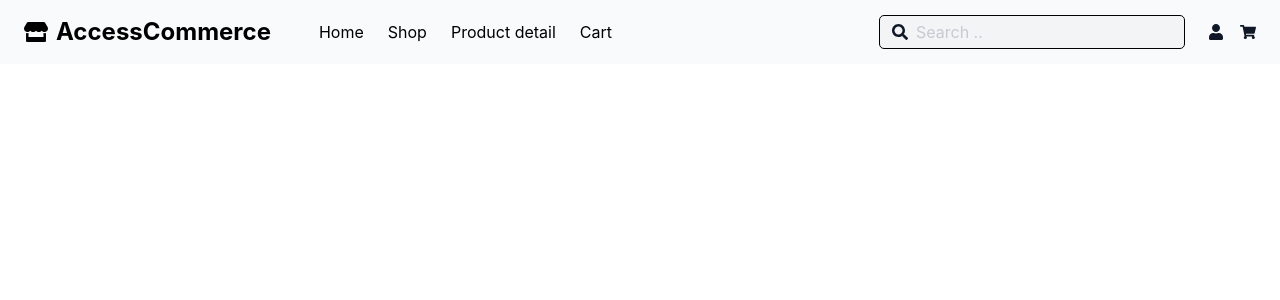
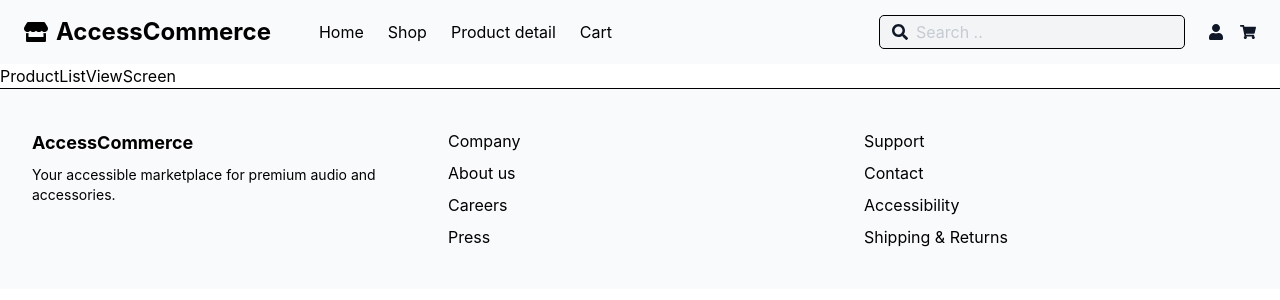
Before and after one commit to webdev2026org/Automate, a React (Vite) app: page / in a window 1280 px wide. Shown: the top 300 px of the page. Built offline with nearby package versions, Linux system fonts and the light colour scheme.

Commit message:
Footer section added

```diff
--- a/src/App.jsx
+++ b/src/App.jsx
@@ -1,5 +1,7 @@
 import React from 'react'
 import Navbar from './layouts/global/Navbar'
+import Footer from './layouts/global/Footer'
+import ProductListViewScreen from './layouts/productLists/ProductListViewScreen'
 
 
 function App() {
@@ -7,6 +9,8 @@ function App() {
   return (
     <>
    <Navbar />
+   <ProductListViewScreen/>
+   <Footer/>
     </>
   )
 }
--- a/src/layouts/global/Footer.jsx
+++ b/src/layouts/global/Footer.jsx
@@ -1,9 +1,40 @@
 import React from 'react'
 
 const Footer = () => {
-  return (
-    <div>Footer</div>
-  )
+    return (
+        <footer className='Footer'>
+            <div className="Footer-top">
+                {/* Brand / Logo */}
+                <div className="Footer-brand">
+                    <h2 className="Footer-logo">AccessCommerce</h2>
+                    <p className="Footer-description">
+                        Your accessible marketplace for premium audio and accessories.
+                    </p>
+                </div>
+
+                {/* Company Links */}
+                <div className="Footer-company">
+                    <ul>
+                        <li><a href="/company">Company</a></li>
+                        <li><a href="/about">About us</a></li>
+                        <li><a href="/careers">Careers</a></li>
+                        <li><a href="/press">Press</a></li>
+                    </ul>
+                </div>
+
+                {/* Support Links */}
+                <div className="Footer-support">
+                    <ul>
+                        <li><a href="/support">Support</a></li>
+                        <li><a href="/contact">Contact</a></li>
+                        <li><a href="/accessibility">Accessibility</a></li>
+                        <li><a href="/shipping">Shipping & Returns</a></li>
+                    </ul>
+                </div>
+            </div>
+
+        </footer>
+    )
 }
 
 export default Footer
--- a/src/layouts/productLists/ProductListViewScreen.jsx
+++ b/src/layouts/productLists/ProductListViewScreen.jsx
@@ -0,0 +1,9 @@
+import React from 'react'
+
+const ProductListViewScreen = () => {
+  return (
+    <div>ProductListViewScreen</div>
+  )
+}
+
+export default ProductListViewScreen
--- a/src/styles/styles.css
+++ b/src/styles/styles.css
@@ -11,12 +11,11 @@
 .Left-Navbar-Section {
     @apply flex items-center gap-x-12;
 }
-/* 🔹 Logo */
+
 .Navbar-logo {
   @apply flex items-center gap-2 text-2xl font-bold;
 }
 
-/* 🔹 Navigation links */
 .Navbar-links {
   @apply flex gap-6;
 }
@@ -24,7 +23,6 @@
   @apply hover:text-blue-400 transition-colors;
 }
 
-/* 🔹 Search bar */
 .Navbar-Search {
   @apply flex items-center bg-gray-100 outline-1 rounded px-3 py-1;
 }
@@ -35,10 +33,46 @@
   @apply text-gray-900;
 }
 
-/* 🔹 Icons (user + cart) */
 .Navbar-icons {
   @apply flex items-center gap-4 ml-6;
 }
 .Navbar-icon {
   @apply text-gray-900 hover:text-blue-400 transition;
 }
+
+
+
+.Footer {
+  @apply border-t bg-gray-50 text-black px-8 py-10;
+}
+
+.Footer-top {
+  @apply grid grid-cols-1 md:grid-cols-3 gap-8;
+}
+
+.Footer-logo {
+  @apply text-black font-bold text-lg;
+}
+.Footer-description {
+  @apply text-sm mt-2;
+}
+
+.Footer-company {
+  @apply flex flex-col;
+}
+.Footer-company ul {
+  @apply space-y-2;
+}
+.Footer-company a {
+  @apply hover:text-blue-400 transition-colors;
+}
+
+.Footer-support {
+  @apply flex flex-col;
+}
+.Footer-support ul {
+  @apply space-y-2;
+}
+.Footer-support a {
+  @apply hover:text-blue-400 transition-colors;
+}
```
